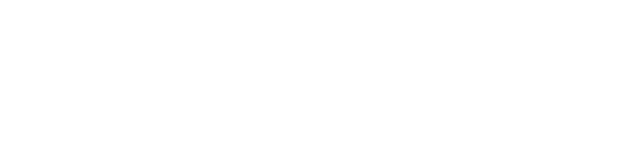
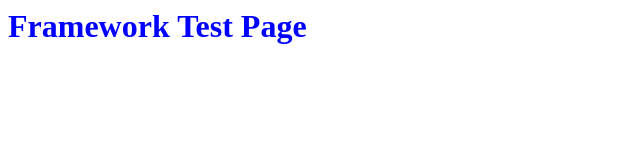
Before and after one commit to ldmfiel/Portfolio, a plain HTML site: page index.html in a window 1280 px wide. Shown: the whole page, without its empty margins (0-640 px from the left). Drawn offline with Linux system fonts and the light colour scheme.

Commit message:
Setup test html and css page.

```diff
--- /dev/null
+++ b/css/main.css
@@ -0,0 +1,3 @@
+h1 {
+    color:blue;
+}
--- a/index.html
+++ b/index.html
@@ -1,4 +1,11 @@
 <!DOCTTYPE html>
 <html>
-<head></head>
+<head>
+    <link href="css/main.css" rel="stylesheet" type="text/css">
+    <title>"Home Page"</title>
+</head>
+
+<body>
+<h1>Framework Test Page</h1>
+</body>
 </html>
```
